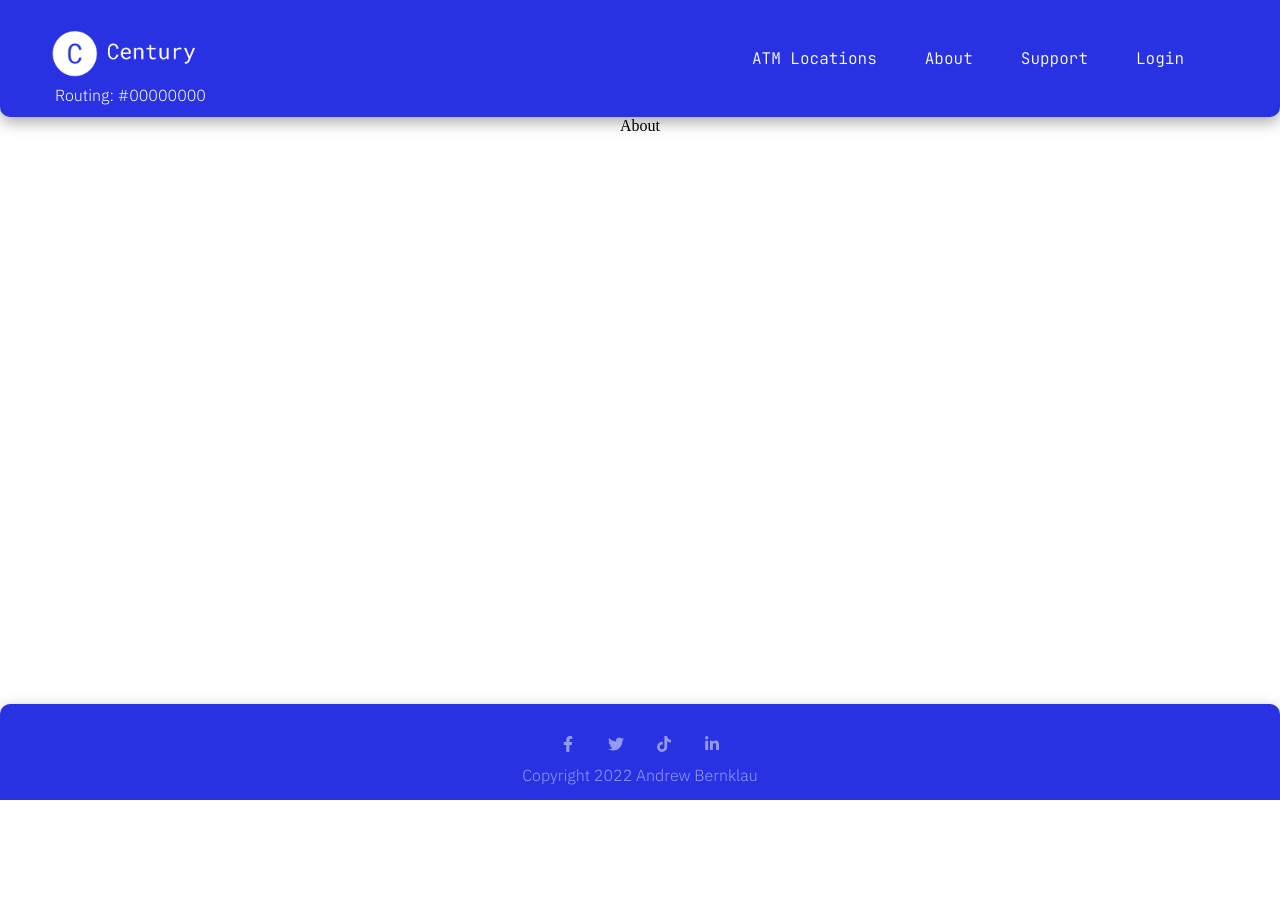
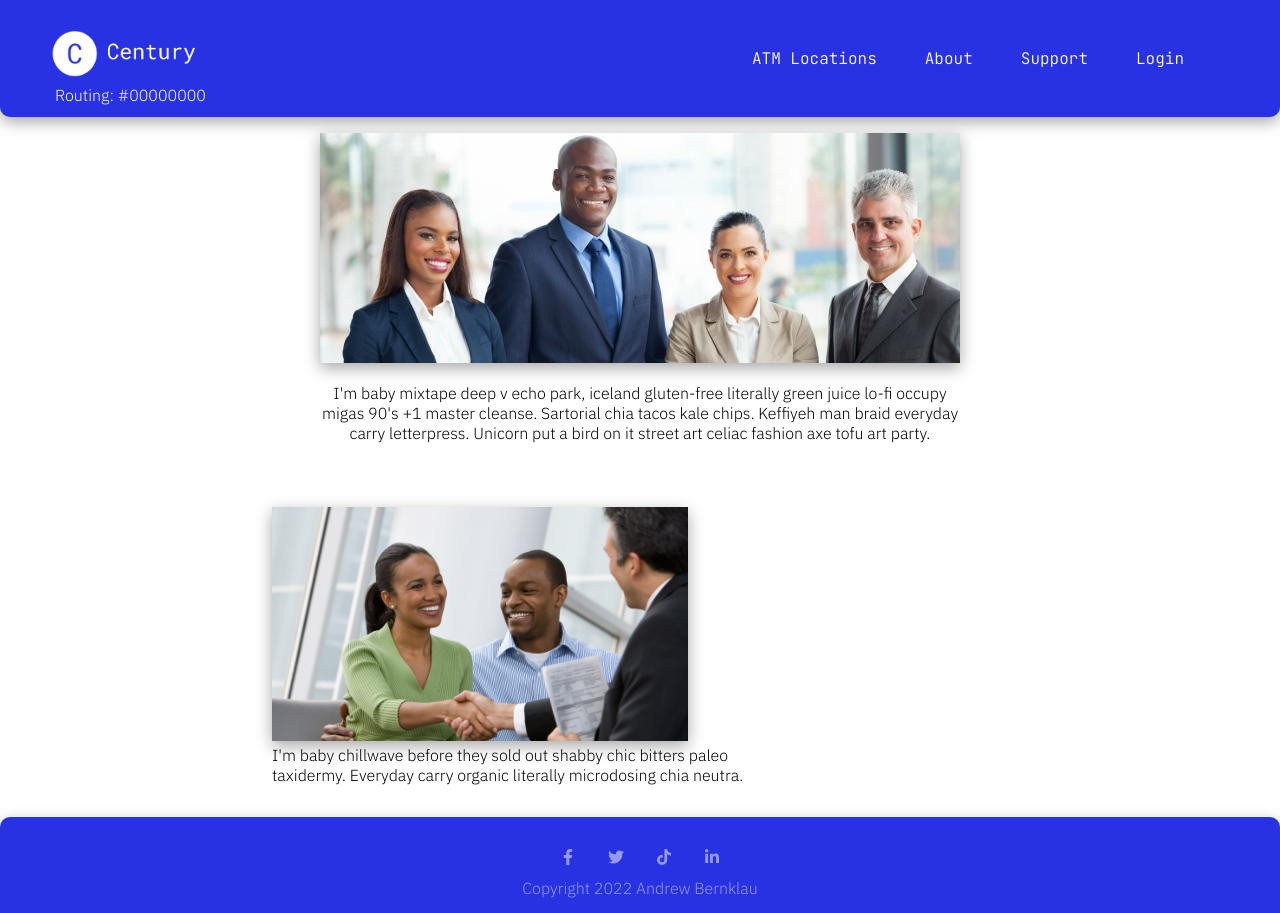
Before and after one commit to abernklau1/Banking-App, a React (Create React App) app in the folder client/: page /about in a window 1280 px wide. Before the commit the page ends 800 px from the top, so only its background shows below. Built offline with nearby package versions, Linux system fonts and the light colour scheme.

Commit message:
Adjustedt sidebar and added a bit to About page

```diff
--- a/client/src/components/NavUser.js
+++ b/client/src/components/NavUser.js
@@ -1,19 +1,14 @@
 import { useAppContext } from "../context/appContext";
 import { FaUserCircle, FaCaretDown } from "react-icons/fa";
-import { useState } from "react";
 
 const NavUser = () => {
-  const { user, logoutUser } = useAppContext();
+  const { user, logoutUser, toggleLogout, showLogout } = useAppContext();
 
-  const [showLogout, setShowLogout] = useState(false);
+  // const [showLogout, setShowLogout] = useState(false);
 
   return (
     <div className="log-btn-container">
-      <button
-        type="button"
-        className="btn log-btn"
-        onClick={() => setShowLogout(!showLogout)}
-      >
+      <button type="button" className="btn log-btn" onClick={toggleLogout}>
         <FaUserCircle />
         {user?.name}
         <FaCaretDown />
--- a/client/src/components/SideBar.js
+++ b/client/src/components/SideBar.js
@@ -2,12 +2,14 @@ import { useAppContext } from "../context/appContext";
 import { NavLinks } from "../components";
 
 const SideBar = () => {
-  const { showSidebar } = useAppContext();
+  const { showSidebar, showLogout } = useAppContext();
   return (
     <NavLinks
       classes={
         showSidebar
-          ? "nav-list-container-bars visible"
+          ? showLogout
+            ? "nav-list-container-bars visible user-active"
+            : "nav-list-container-bars visible"
           : "nav-list-container-bars"
       }
     />
--- a/client/src/context/actions.js
+++ b/client/src/context/actions.js
@@ -2,7 +2,8 @@
 export const DISPLAY_ALERT = "DISPLAY_ALERT";
 export const CLEAR_ALERT = "CLEAR_ALERT";
 
-// action to logout user
+// action to show logout and to logout user
+export const TOGGLE_LOGOUT = "TOGGLE_LOGOUT";
 export const LOGOUT_USER = "LOGOUT_USER";
 
 // actions to set user account up when logging in
--- a/client/src/context/appContext.js
+++ b/client/src/context/appContext.js
@@ -7,6 +7,7 @@ import {
   SETUP_USER_ERROR,
   LOGOUT_USER,
   TOGGLE_SIDEBAR,
+  TOGGLE_LOGOUT,
 } from "./actions";
 import reducer from "./reducer";
 import axios from "axios";
@@ -25,6 +26,7 @@ const initialState = {
   token: token,
   userLocation: userLocation || "",
   isSignedIn: signedIn || false,
+  showLogout: false,
   showSidebar: false,
 };
 
@@ -80,6 +82,10 @@ const AppProvider = ({ children }) => {
     clearAlert();
   };
 
+  const toggleLogout = () => {
+    dispatch({ type: TOGGLE_LOGOUT });
+  };
+
   const logoutUser = () => {
     dispatch({ type: LOGOUT_USER });
     removeUserFromLocalStorage();
@@ -115,7 +121,14 @@ const AppProvider = ({ children }) => {
 
   return (
     <AppContext.Provider
-      value={{ ...state, displayAlert, setupUser, logoutUser, toggleSidebar }}
+      value={{
+        ...state,
+        displayAlert,
+        setupUser,
+        toggleLogout,
+        logoutUser,
+        toggleSidebar,
+      }}
     >
       {children}
     </AppContext.Provider>
--- a/client/src/context/reducer.js
+++ b/client/src/context/reducer.js
@@ -6,6 +6,7 @@ import {
   SETUP_USER_ERROR,
   LOGOUT_USER,
   TOGGLE_SIDEBAR,
+  TOGGLE_LOGOUT,
 } from "./actions";
 
 import { initialState } from "./appContext";
@@ -57,6 +58,10 @@ const reducer = (state, action) => {
     };
   }
 
+  if (action.type === TOGGLE_LOGOUT) {
+    return { ...state, showLogout: !state.showLogout };
+  }
+
   if (action.type === LOGOUT_USER) {
     return {
       ...initialState,
--- a/client/src/index.css
+++ b/client/src/index.css
@@ -1,4 +1,20 @@
 @import url("https://fonts.googleapis.com/css2?family=IBM+Plex+Sans:wght@300&family=JetBrains+Mono:wght@300&display=swap");
+
+:root {
+  --box-shadow-1: rgba(0, 0, 0, 0.35) 0px 5px 15px;
+  --box-shadow-2: rgba(100, 100, 111, 0.2) 0px 7px 29px 0px;
+  --blue: #2932e2;
+  --purple: #9499f1;
+  --dark-purple: #7f84ee;
+  --light-purple: #d4d6f9;
+  --light-blue: #719ece;
+  --white-blue: #eaebfc;
+  --success-border: #61f3ac;
+  --success-bkg: #dffdee;
+  --danger-border: #f36161;
+  --danger-bkg: #fddfdf;
+  --footer-separator: 8rem;
+}
 
 html,
 body {
@@ -22,6 +38,9 @@ a {
 h1,
 h2,
 h3,
+h4,
+h5,
+h6,
 a {
   font-family: "JetBrains Mono", monospace;
 }
@@ -37,16 +56,16 @@ span {
   margin: 1rem 0 0.5rem 0.8rem;
   width: 100px;
   height: 50px;
-  box-shadow: rgba(100, 100, 111, 0.2) 0px 7px 29px 0px;
+  box-shadow: var(--box-shadow-2);
   border-radius: 10px;
-  border: 2px solid #9499f1;
-  background-color: #eaebfc;
+  border: 2px solid var(--purple);
+  background-color: var(--white-blue);
   font-weight: bold;
   cursor: pointer;
 }
 
 .content-container {
-  padding-bottom: 8rem;
+  padding-bottom: var(--footer-separator);
 }
 
 .logo-pages {
@@ -67,15 +86,15 @@ span {
   height: 2rem;
   border-radius: 5px;
   width: 100%;
-  border: 2px solid #9499f1;
-  box-shadow: rgba(100, 100, 111, 0.2) 0px 7px 29px 0px;
+  border: 2px solid var(--purple);
+  box-shadow: var(--box-shadow-2);
   padding-left: 0.3rem;
 }
 
 .form-input:focus {
   outline: none !important;
-  border: 2px solid #2932e2;
-  box-shadow: 0 0 10px #719ece;
+  border: 2px solid var(--blue);
+  box-shadow: 0 0 10px var(--light-blue);
 }
 
 .form-row {
@@ -89,7 +108,7 @@ span {
 nav {
   display: flex;
   justify-content: space-between;
-  background-color: #2932e2;
+  background-color: var(--blue);
   box-shadow: rgba(0, 0, 0, 0.35) 0px 5px 15px;
   border-radius: 0 0 10px 10px;
 }
@@ -123,16 +142,17 @@ nav {
 }
 
 .log-btn {
-  height: 25px;
+  height: 30px;
   margin-right: 14px;
-  background-color: #d4d6f9;
+  background-color: var(--light-purple);
   padding: 0 10px 0;
   display: flex;
   align-items: center;
   justify-content: center;
   gap: 0 0.5rem;
   position: relative;
-  color: #2932e2;
+  color: var(--blue);
+  border-radius: 5px;
 }
 
 .dropdown {
@@ -143,6 +163,7 @@ nav {
   width: 100%;
   align-items: center;
   justify-content: center;
+  transition: visibility 0.1s;
 }
 
 .show-dropdown {
@@ -151,17 +172,18 @@ nav {
 
 .dropdown-btn {
   width: 5.2rem;
-  border: 1px solid #7f84ee;
+  height: 25px;
+  border: 2px solid var(--dark-purple);
   border-radius: 5px;
   margin-top: 3px;
-  background-color: #d4d6f9;
-  font-weight: 600;
-  color: black;
+  background-color: var(--light-purple);
+  font-weight: bold;
+  color: var(--blue);
   cursor: pointer;
 }
 
 .dropdown-btn a {
-  color: black;
+  color: var(--blue);
 }
 
 .dash-link {
@@ -174,12 +196,12 @@ nav {
 
 .bars {
   display: none;
-  position: fixed;
+  position: relative;
   width: 50px;
   height: 50px;
   right: 20px;
   top: 30px;
-  background-color: #2932e2;
+  background-color: var(--blue);
   color: white;
   border: none;
   cursor: pointer;
@@ -189,17 +211,21 @@ nav {
   visibility: hidden;
   display: block;
   position: fixed;
-  top: 112px;
   right: -250px;
   width: 200px;
-  min-height: 100vh;
-  height: 100%;
+  min-height: 15.7rem;
   background-color: white;
   transition: 0.3s;
   padding: 0 10px;
-  box-shadow: rgba(0, 0, 0, 0.35) 0px 5px 15px;
+  box-shadow: var(--box-shadow-1);
   border-radius: 20px 0 0 20px;
-  border: 2px solid #2932e2;
+  border: 2px solid var(--blue);
+  border-right-style: none;
+  z-index: 1;
+}
+
+.user-active {
+  min-height: 18.5rem;
 }
 
 .visible {
@@ -220,9 +246,9 @@ nav {
   height: 20rem;
   margin: 0 2rem 4rem;
   text-align: left;
-  box-shadow: rgba(100, 100, 111, 0.2) 0px 7px 29px 0px;
+  box-shadow: var(--box-shadow-2);
   border-radius: 20px;
-  border: 2px solid #2932e2;
+  border: 2px solid var(--blue);
   padding: 3px;
 }
 
@@ -247,23 +273,23 @@ nav {
 /* FOOTER */
 
 footer {
-  background-color: #2932e2;
+  background-color: var(--blue);
   position: absolute;
   bottom: 0;
   width: 100%;
   height: 6rem;
   text-align: center;
   border-radius: 10px 10px 0 0;
-  box-shadow: rgba(0, 0, 0, 0.35) 0px 5px 15px;
+  box-shadow: var(--box-shadow-1);
 }
 
 .footer-container {
   margin-top: 2rem;
-  color: #9499f1;
+  color: var(--purple);
 }
 
 .footer-container a {
-  color: #9499f1;
+  color: var(--purple);
   padding: 1rem;
 }
 
@@ -281,9 +307,9 @@ footer {
   margin: auto;
   margin-top: 3rem;
   max-width: 30rem;
-  border: 2px solid #9499f1;
+  border: 2px solid var(--purple);
   border-radius: 10px;
-  box-shadow: rgba(0, 0, 0, 0.35) 0px 5px 15px;
+  box-shadow: var(--box-shadow-1);
 }
 
 .register .logo-pages {
@@ -312,13 +338,13 @@ footer {
 }
 
 .alert-success {
-  border-color: #61f3ac;
-  background-color: #dffdee;
+  border-color: var(--success-border);
+  background-color: var(--success-bkg);
 }
 
 .alert-danger {
-  border-color: #f36161;
-  background-color: #fddfdf;
+  border-color: var(--danger-border);
+  background-color: var(--danger-bkg);
 }
 
 /* ERROR PAGE */
@@ -338,11 +364,41 @@ footer {
 }
 
 .error-link {
-  color: #719ece;
+  color: var(--light-blue);
 }
+
+/* About Page */
+
+.about {
+  padding-bottom: var(--footer-height);
+}
+.hero {
+  margin: 1rem auto;
+  max-width: 640px;
+}
+
+.hero img {
+  box-shadow: var(--box-shadow-1);
+  margin-bottom: 1rem;
+}
+
+.to-customer {
+  padding-top: 3rem;
+  text-align: left;
+  width: 500px;
+  margin: auto auto auto 17rem;
+}
+
+.to-customer img {
+  width: 26rem;
+  box-shadow: var(--box-shadow-1);
+}
+
 /* MEDIA QUERIES */
 
 @media (max-width: 890px) {
+  /* NAVBAR */
+
   .routing {
     top: 85px;
   }
@@ -359,28 +415,50 @@ footer {
     top: -1rem;
   }
 
-  .home-par {
-    top: 0;
-  }
   .nav-list-container {
     display: none;
   }
 
   .nav-list {
+    position: fixed;
     flex-wrap: wrap;
+    margin-top: 1rem;
     margin-left: 0;
     text-align: left;
+    width: 200px;
+  }
+
+  .nav-list-item {
+    width: 100%;
+    padding: 15px;
+    margin: 0;
+  }
+
+  .nav-list-item:hover {
+    background-color: var(--white-blue);
+    border-top-left-radius: 10px;
+    border-bottom-left-radius: 10px;
+    padding: 15px 10px;
+    box-shadow: var(--box-shadow-2);
   }
 
   .nav-link {
-    color: #2932e2;
-  }
-
-  .log-btn-container {
-    margin-left: 20px;
+    color: var(--blue);
   }
 
   .bars {
     display: inline;
   }
+
+  /* HOME */
+
+  .home-par {
+    top: 0;
+  }
+
+  /* ABOUT */
+
+  .to-customer {
+    margin: auto auto auto 3rem;
+  }
 }
--- a/client/src/pages/landing/About.js
+++ b/client/src/pages/landing/About.js
@@ -1,7 +1,24 @@
-import React from "react";
-
 const About = () => {
-  return <div>About</div>;
+  return (
+    <section className="content-container">
+      <header className="hero">
+        <img src="bank-employees.jpg" alt="Bank Employees" />
+        <p>
+          I'm baby mixtape deep v echo park, iceland gluten-free literally green
+          juice lo-fi occupy migas 90's +1 master cleanse. Sartorial chia tacos
+          kale chips. Keffiyeh man braid everyday carry letterpress. Unicorn put
+          a bird on it street art celiac fashion axe tofu art party.
+        </p>
+      </header>
+      <div className="to-customer">
+        <img src="bank-customer.jpg" alt="Bank Customers" />
+        <p>
+          I'm baby chillwave before they sold out shabby chic bitters paleo
+          taxidermy. Everyday carry organic literally microdosing chia neutra.
+        </p>
+      </div>
+    </section>
+  );
 };
 
 export default About;
```
Also changed, not shown: client/public/bank-customer.jpg (added), client/public/bank-employees.jpg (added).
